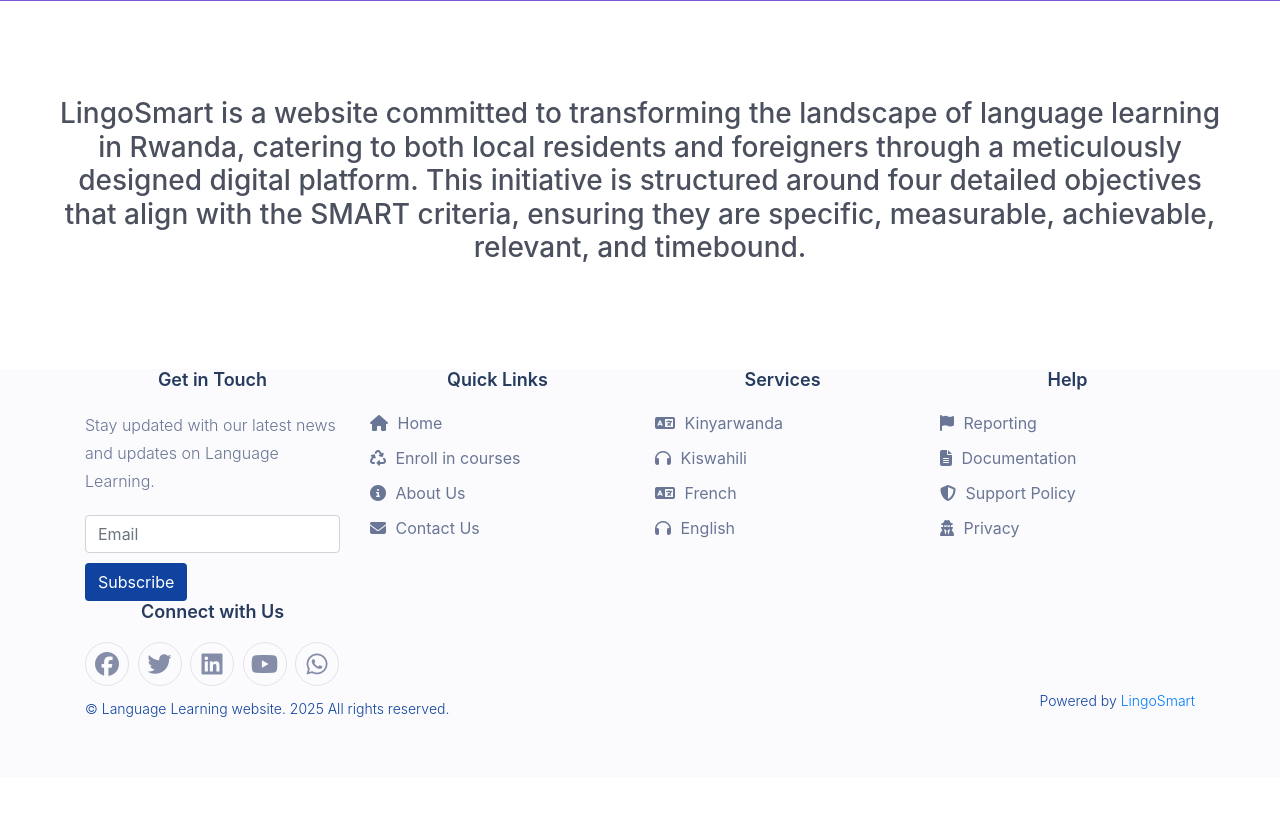
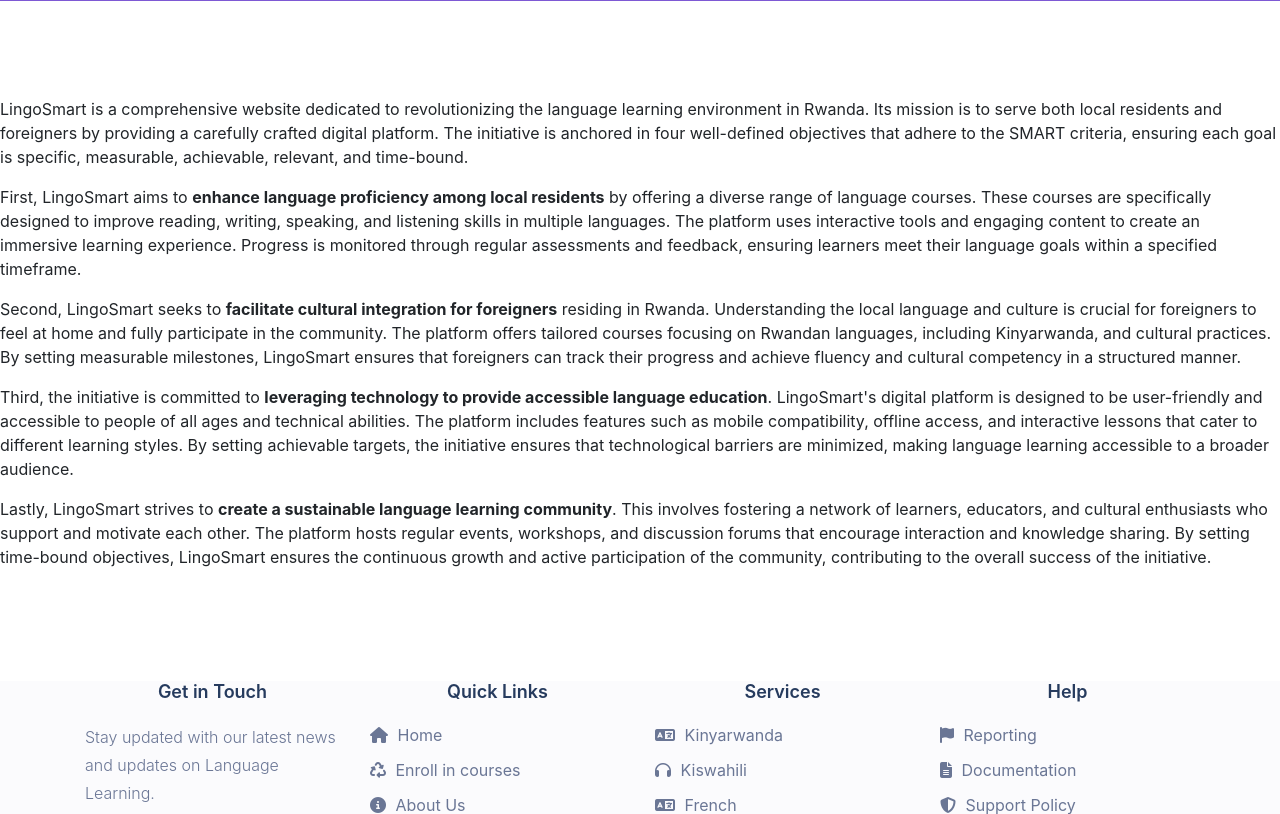
Before and after one commit to Lydia02/lingosmart, a Flask app: page / in a window 1280 px wide. Shown: the part 559-1373 px from the top of the page. Before the commit the page ends 1276 px from the top, so only its background shows below. Run offline with Flask 3, Linux system fonts and the light colour scheme; some libraries are stand-ins or nearby versions.

Commit message:
modifications

```diff
--- a/app/templates/home.html
+++ b/app/templates/home.html
@@ -91,9 +91,17 @@
         </div>
       </div>
       <br /><br /><br /><br />
-      <h3>
-        LingoSmart is a website committed to transforming the landscape of language learning in Rwanda, catering to both local residents and foreigners through a meticulously designed digital platform. This initiative is structured around four detailed objectives that align with the SMART criteria, ensuring they are specific, measurable, achievable, relevant, and timebound.
-      </h3>
+      <p>
+        LingoSmart is a comprehensive website dedicated to revolutionizing the language learning environment in Rwanda. Its mission is to serve both local residents and foreigners by providing a carefully crafted digital platform. The initiative is anchored in four well-defined objectives that adhere to the SMART criteria, ensuring each goal is specific, measurable, achievable, relevant, and time-bound.</p>
+
+<p>First, LingoSmart aims to <b>enhance language proficiency among local residents</b> by offering a diverse range of language courses. These courses are specifically designed to improve reading, writing, speaking, and listening skills in multiple languages. The platform uses interactive tools and engaging content to create an immersive learning experience. Progress is monitored through regular assessments and feedback, ensuring learners meet their language goals within a specified timeframe.</p>
+
+<p>Second, LingoSmart seeks to <b>facilitate cultural integration for foreigners</b> residing in Rwanda. Understanding the local language and culture is crucial for foreigners to feel at home and fully participate in the community. The platform offers tailored courses focusing on Rwandan languages, including Kinyarwanda, and cultural practices. By setting measurable milestones, LingoSmart ensures that foreigners can track their progress and achieve fluency and cultural competency in a structured manner.</p>
+
+<p>Third, the initiative is committed to <b>leveraging technology to provide accessible language education</b>. LingoSmart's digital platform is designed to be user-friendly and accessible to people of all ages and technical abilities. The platform includes features such as mobile compatibility, offline access, and interactive lessons that cater to different learning styles. By setting achievable targets, the initiative ensures that technological barriers are minimized, making language learning accessible to a broader audience.</p>
+
+<p>Lastly, LingoSmart strives to <b>create a sustainable language learning community</b>. This involves fostering a network of learners, educators, and cultural enthusiasts who support and motivate each other. The platform hosts regular events, workshops, and discussion forums that encourage interaction and knowledge sharing. By setting time-bound objectives, LingoSmart ensures the continuous growth and active participation of the community, contributing to the overall success of the initiative.
+      </p>
       <br /><br /><br /><br />
       <footer class="new_footer_area bg_color">
         <div class="new_footer_top">
```
